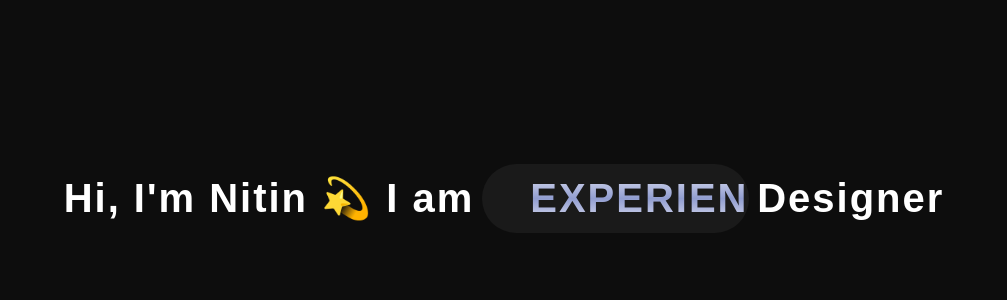
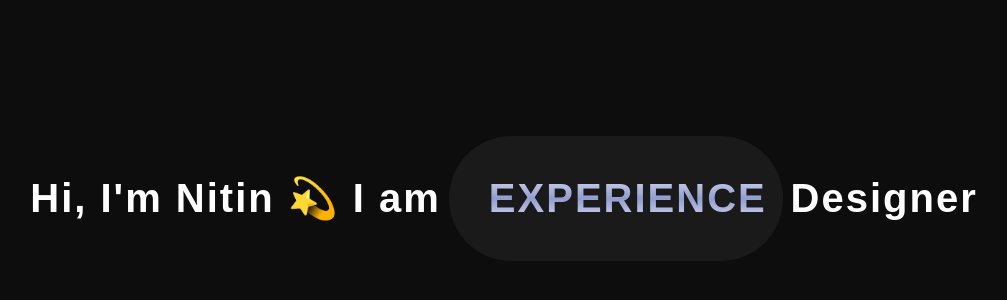
Before and after one commit to borgirnitin/animated-text, a Next.js app: page / in a window 1280 px wide. Shown: the part 202-502 px from the top of the page, without its empty margins (136-1143 px from the left). Built offline with nearby package versions, Linux system fonts and the light colour scheme; a web font is replaced by a local one.

Commit message:
Update index.js

```diff
--- a/pages/index.js
+++ b/pages/index.js
@@ -53,8 +53,8 @@ export default function AnimatedHero() {
           <div
             style={{
               position: "relative",
-              width: "12ch", // hardcoded for "EXPERIENCE" + padding
-              padding: "0.3em 1.2em",
+              width: "15ch", // hardcoded for "EXPERIENCE" + padding
+              padding: "1em 1em",
               borderRadius: "9999px",
               backgroundColor: "#1A1A1A",
               display: "block",
```
